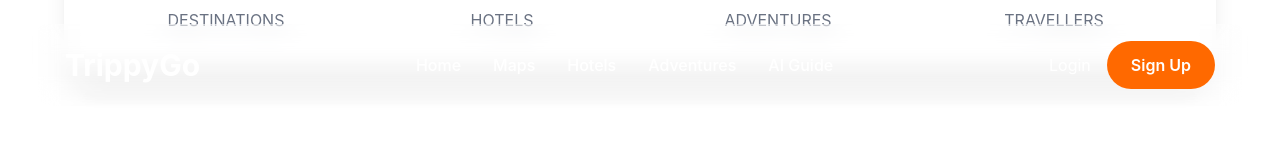
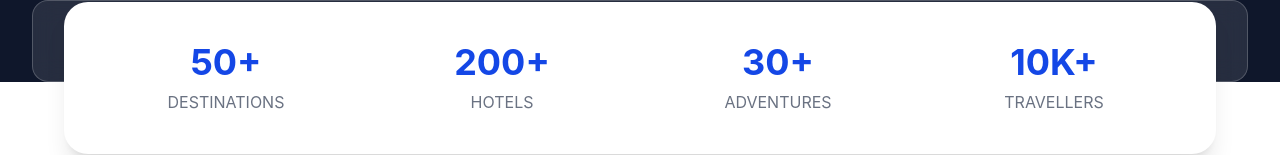
Before and after one commit to ayusha1223/TrippyGo, a React app: page / in a window 1280 px wide. Shown: the top 155 px of the page. Built offline with nearby package versions, Linux system fonts and the light colour scheme; the HTML template or start-up script is replaced by a standard one.

Commit message:
feature added

```diff
--- a/src/landing/components/NavBar.jsx
+++ b/src/landing/components/NavBar.jsx
@@ -2,8 +2,8 @@ import { Link } from "react-router-dom";
 
 function NavBar() {
   return (
-    <nav className="absolute top-0 left-0 w-full z-50">
-      <div className="max-w-7xl mx-auto mt-6 px-8">
+    <nav className="w-full bg-slate-900">
+      <div className="max-w-7xl mx-auto px-8">
         <div className="bg-white/10 backdrop-blur-md border border-white/20 rounded-2xl px-8 py-4 flex items-center justify-between">
 
           {/* Logo */}
```
